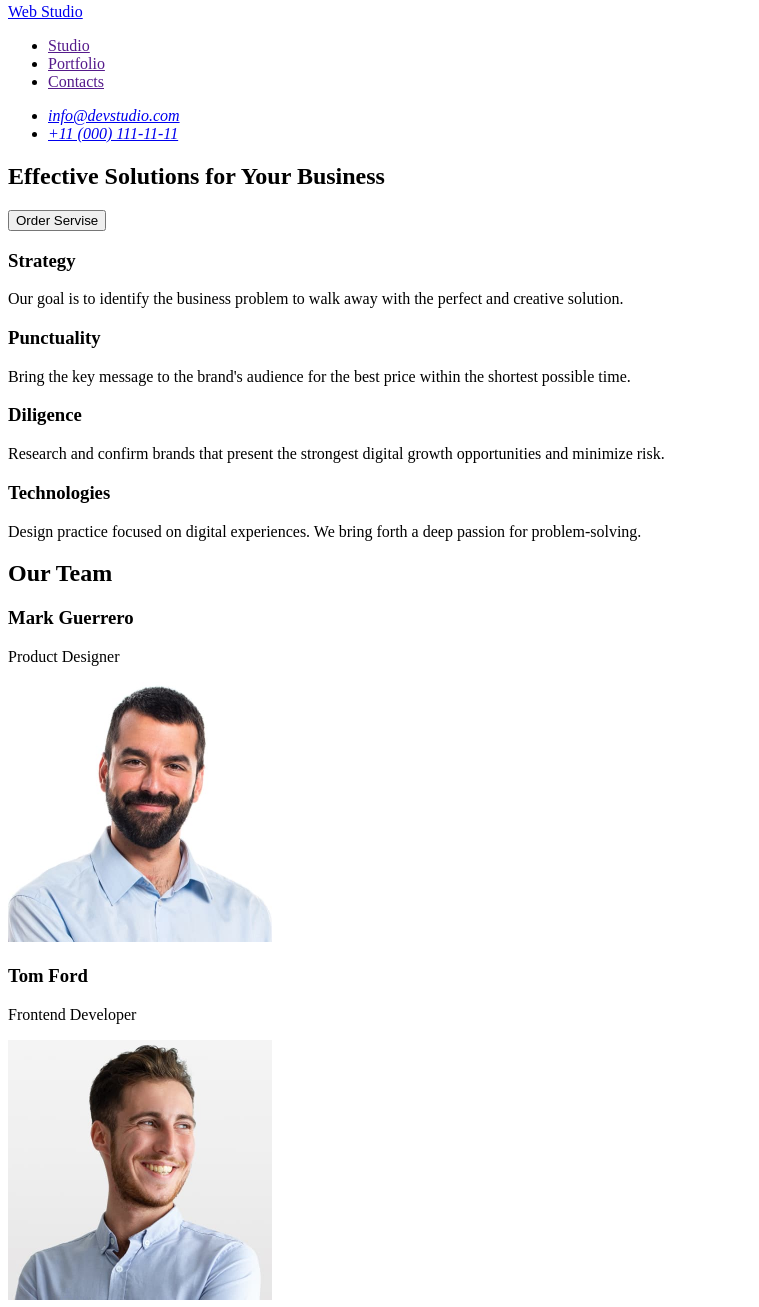
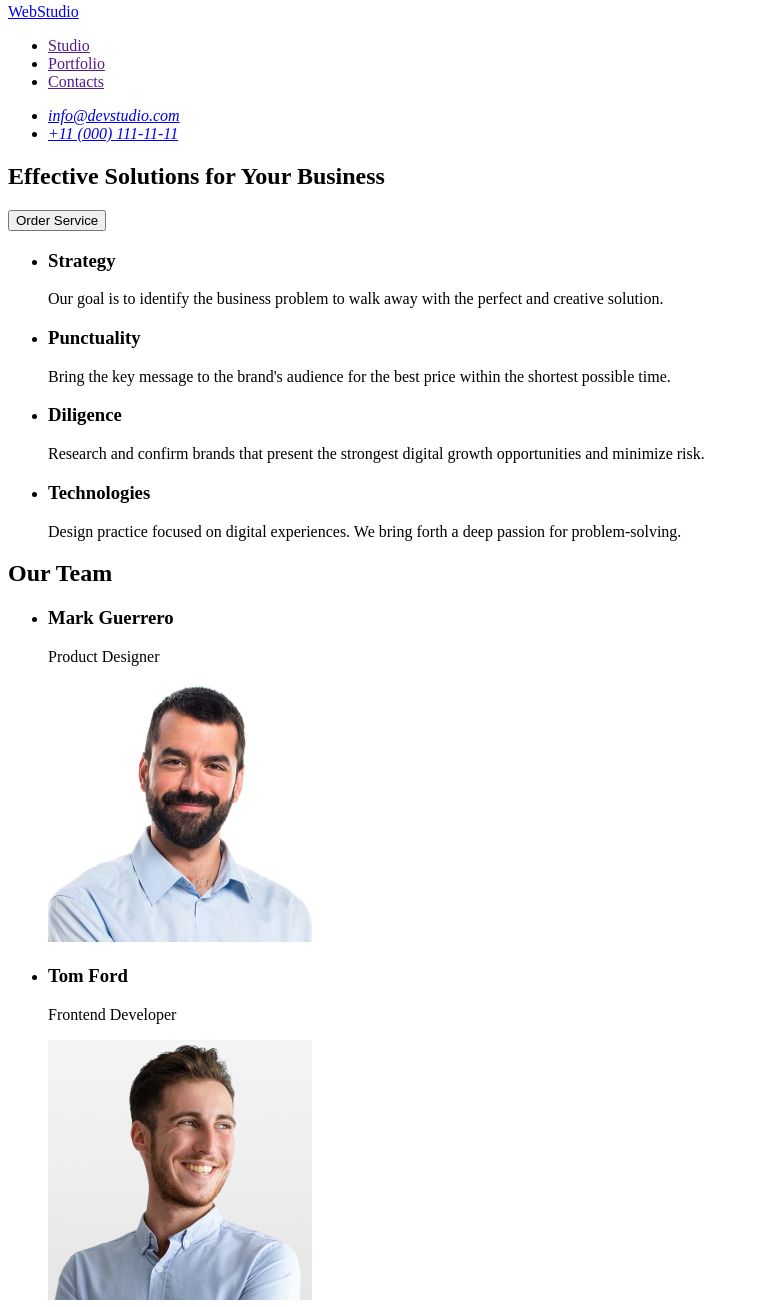
Before and after one commit to kamila1rudenko/goit-markup-hw-01, a plain HTML site: page index.html in a window 1280 px wide. Shown: the part 5-1312 px from the top of the page, without its empty margins (0-759 px from the left). Drawn offline with Linux system fonts and the light colour scheme.

Commit message:
markup hw1

```diff
--- a/index.html
+++ b/index.html
@@ -8,7 +8,7 @@
 <body>
     <header>
         <nav>
-            <a href="/index.html">Web Studio</a>
+            <a href="./index.html">WebStudio</a>
             <ul>
                 <li> <a href="">Studio</a></li>
                 <li> <a href="">Portfolio</a></li>
@@ -17,8 +17,8 @@
         </nav>
         <address>
             <ul>
-                <li><a href="meilto:info@devstudio.com">info@devstudio.com</a></li>
-                <li><a href="callto:+110001111111">+11 (000) 111-11-11</a></li>
+                <li><a href="mailto:info@devstudio.com">info@devstudio.com</a></li>
+                <li><a href="tel:+110001111111">+11 (000) 111-11-11</a></li>
             </ul>
         </address>
     </header>
@@ -26,33 +26,37 @@
     <main>
         <section>
             <h1>Effective Solutions for Your Business</h1>
-            <button type="button">Order Servise</button>
+            <button type="button">Order Service</button>
         </section>
         <section>
-            <h3>Strategy</h3>
-            <p>Our goal is to identify the business problem to walk away with the perfect and creative solution.</p>
-            <h3>Punctuality</h3>
-            <p>Bring the key message to the brand's audience for the best price within the shortest possible time.</p>
-            <h3>Diligence</h3>
-            <p>Research and confirm brands that present the strongest digital growth opportunities and minimize risk.</p>
-            <h3>Technologies</h3>
-            <p>Design practice focused on digital experiences. We bring forth a deep passion for problem-solving.</p>
+            <h2 hidden>Typs</h2>
+            <ul>
+                <li><h3>Strategy</h3>
+                <p>Our goal is to identify the business problem to walk away with the perfect and creative solution.</p></li>
+                <li><h3>Punctuality</h3>
+                <p>Bring the key message to the brand's audience for the best price within the shortest possible time.</p></li>
+                <li><h3>Diligence</h3>
+                <p>Research and confirm brands that present the strongest digital growth opportunities and minimize risk.</p></li>
+                <li><h3>Technologies</h3>
+                <p>Design practice focused on digital experiences. We bring forth a deep passion for problem-solving.</p></li>
+            </ul>
         </section>
         <section>
             <h2>Our Team</h2>
-            <h3>Mark Guerrero</h3>
-            <p>Product Designer</p>
-            <img src="images/img-3.jpg" alt="Mark Guerrero" width="264" height="260"/>
-            <h3>Tom Ford</h3>
-            <p>Frontend Developer</p>
-            <img src="images/img-2.jpg" alt="Tom Ford" width="264" height="260"/>
-            <h3>Camila Garcia</h3>
-            <p>Marketing</p>
-            <img src="images/img-1.jpg" alt="Camila Garcia" width="264" height="260"/>
-            <h3>Daniel Wilson</h3>
-            <p>UI Designer</p>
-            <img src="images/img.jpg" alt="Daniel Wilson" width="264" height="260"/>
-
+            <ul>
+                <li><h3>Mark Guerrero</h3>
+                <p>Product Designer</p>
+                <img src="images/img-3.jpg" alt="Mark Guerrero" width="264" height="260" /></li>
+                <li><h3>Tom Ford</h3>
+                <p>Frontend Developer</p>
+                <img src="images/img-2.jpg" alt="Tom Ford" width="264" height="260" /></li>
+                <li><h3>Camila Garcia</h3>
+                <p>Marketing</p>
+                <img src="images/img-1.jpg" alt="Camila Garcia" width="264" height="260" /></li>
+                <li><h3>Daniel Wilson</h3>
+                <p>UI Designer</p>
+                <img src="images/img.jpg" alt="Daniel Wilson" width="264" height="260" /></li>
+            </ul>
         </section>
     </main>
 <footer>
```
